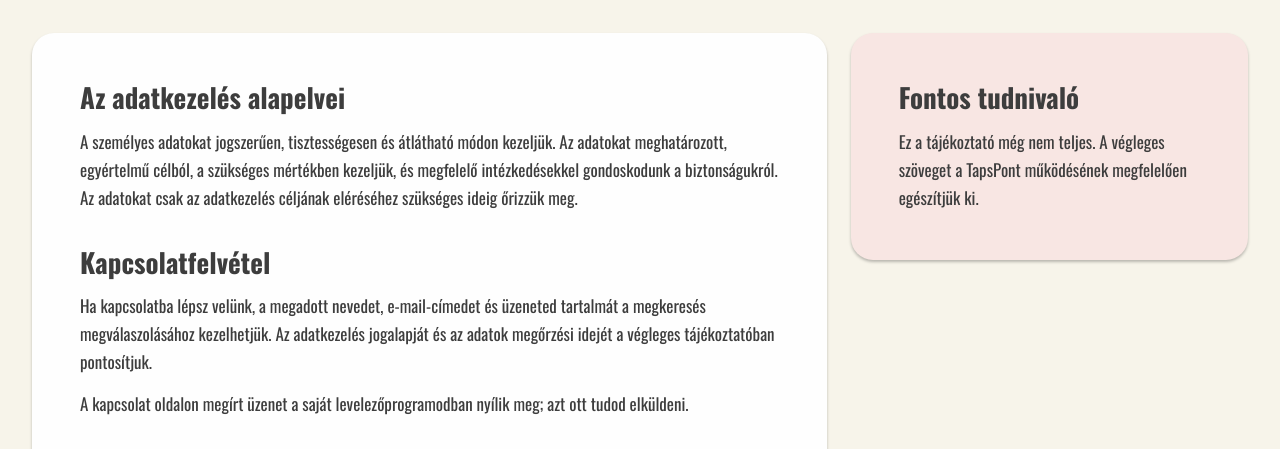
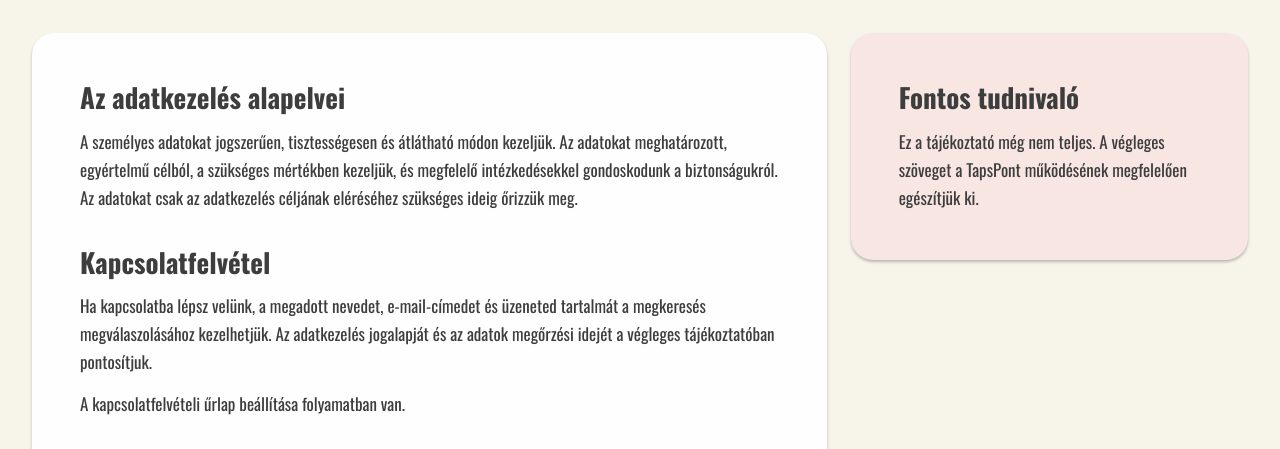
Before and after one commit to gortvadebora089/TapsPont, a plain HTML site: page adatkezeles.html in a window 1280 px wide. Shown: the part 319-768 px from the top of the page. Drawn offline with nearby package versions, Linux system fonts and the light colour scheme.

Commit message:
Update contact information

```diff
--- a/adatkezeles.html
+++ b/adatkezeles.html
@@ -100,7 +100,7 @@
     <p>A személyes adatokat jogszerűen, tisztességesen és átlátható módon kezeljük. Az adatokat meghatározott, egyértelmű célból, a szükséges mértékben kezeljük, és megfelelő intézkedésekkel gondoskodunk a biztonságukról. Az adatokat csak az adatkezelés céljának eléréséhez szükséges ideig őrizzük meg.</p>
     <h2>Kapcsolatfelvétel</h2>
     <p>Ha kapcsolatba lépsz velünk, a megadott nevedet, e-mail-címedet és üzeneted tartalmát a megkeresés megválaszolásához kezelhetjük. Az adatkezelés jogalapját és az adatok megőrzési idejét a végleges tájékoztatóban pontosítjuk.</p>
-    <p>A kapcsolat oldalon megírt üzenet a saját levelezőprogramodban nyílik meg; azt ott tudod elküldeni.</p>
+    <p>A kapcsolatfelvételi űrlap beállítása folyamatban van.</p>
     <h2>Regisztráció, profil és felhasználói tevékenységek</h2>
     <p>A regisztrációhoz, a profil használatához, valamint a mentésekhez és értékelésekhez kapcsolódó adatkezelésről külön tájékoztatást adunk. Ebben ismertetjük a kezelt adatok körét, az adatkezelés célját és jogalapját, az adatok tárolásának módját és időtartamát.</p>
     <p>A jelenlegi bemutató a profilhoz, mentésekhez és értékelésekhez kapcsolódó adatokat a böngésző helyi tárolójában vagy munkamenet-tárolójában használja. Ezeket a böngésző beállításaiban törölheted.</p>
```
